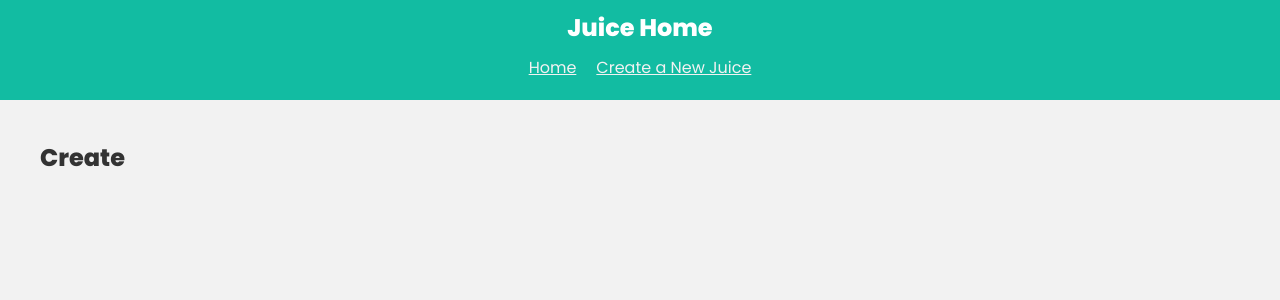
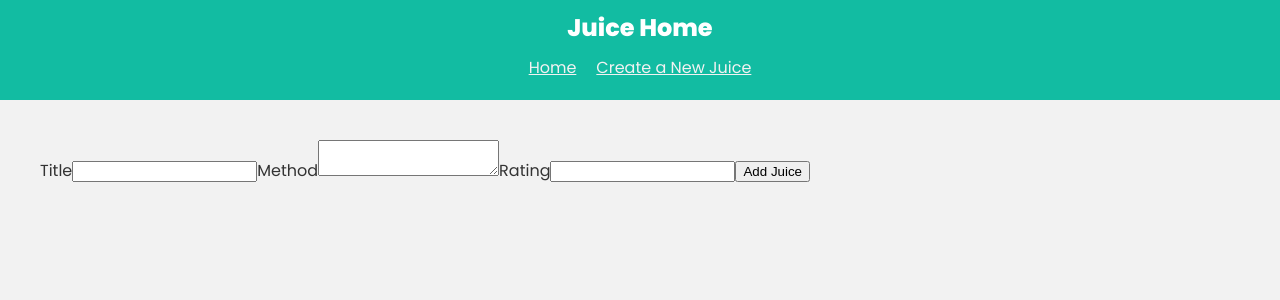
Before and after one commit to braincee/juice-app, a React (Create React App) app: page /create in a window 1280 px wide. Shown: the top 300 px of the page. Built offline with nearby package versions, Linux system fonts and the light colour scheme.

Commit message:
Add function to add juice to the supabase database

```diff
--- a/src/pages/Create.js
+++ b/src/pages/Create.js
@@ -1,9 +1,68 @@
-import React from 'react'
+import React, { useState } from 'react'
+import { useNavigate } from 'react-router-dom'
+import supabase from '../config/supabaseClient';
 
 const Create = () => {
+
+    const navigate = useNavigate()
+    const [ title, setTitle ] = useState('');
+    const [ method, setMethod ] = useState('');
+    const [ ratings, setRating ] = useState('');
+    const [ error, setError ] = useState(null)
+
+    const handleSubmit = async (e) => {
+        e.preventDefault()
+
+        if (!title || !method || !ratings ) {
+           setError('please fill out the form')
+           return
+        }
+
+        const { data, error } = await supabase
+        .from('Juice')
+        .insert([{ title, method, ratings }])
+        .select()
+
+        if (error) {
+            setError('please fill out the form')
+            console.log(error)
+        }
+
+        if (data) {
+            console.log(data)
+            setError(null)
+            navigate('/')
+        }
+    }
+
   return (
     <div className="page create">
-        <h2>Create</h2>
+        <form onSubmit={handleSubmit}>
+            <label htmlFor='title'>Title</label>
+            <input
+              type="text"
+              id="title"
+              value={title}
+              onChange={(e) => setTitle(e.target.value)}
+            />
+
+            <label htmlFor='method'>Method</label>
+            <textarea
+              id="method"
+              value={method}
+              onChange={(e) => setMethod(e.target.value)}
+            />
+
+            <label htmlFor='ratings'>Rating</label>
+            <input
+              type="number"
+              id="ratings"
+              value={ratings}
+              onChange={(e) => setRating(e.target.value)}
+            />
+            <button>Add Juice</button>
+        </form>
+        {error && <p className='error'>{error}</p>}
     </div>
   )
 }
```
